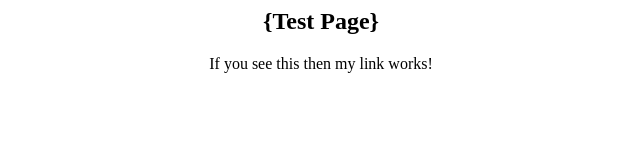
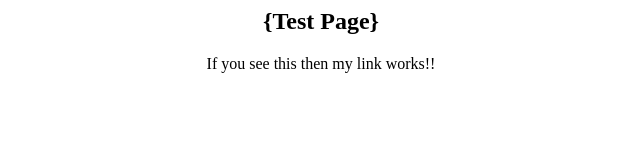
Before and after one commit to schoolivate/frontend, a plain HTML site: page index.html in a window 1280 px wide. Shown: the full height of the page, 319-959 px from the left. Drawn offline with Linux system fonts and the light colour scheme.

Commit message:
another test

```diff
--- a/index.html
+++ b/index.html
@@ -3,6 +3,6 @@
     <title>Schoolivate - Home</title>
   </head>
   <body>
-    <center><h2>{Test Page}</h2><p>If you see this then my link works!</p></center>
+    <center><h2>{Test Page}</h2><p>If you see this then my link works!!</p></center>
   </body>
 </html>
```
